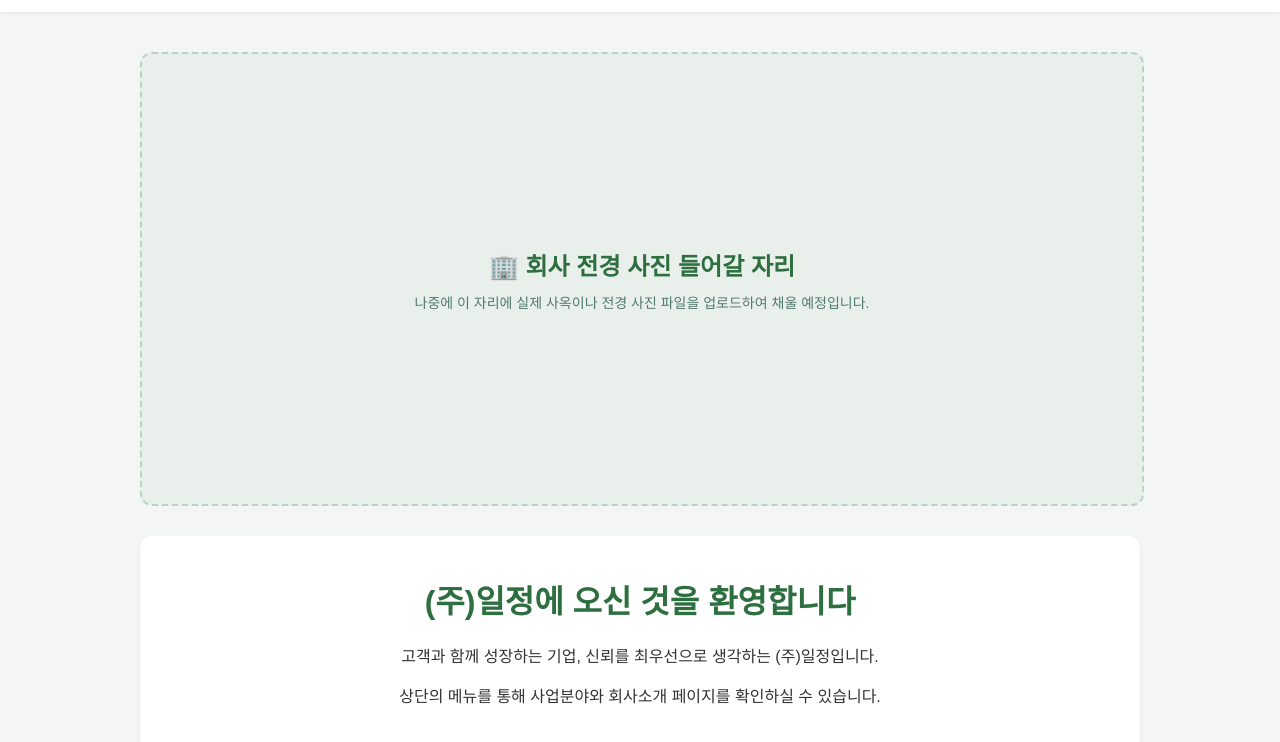
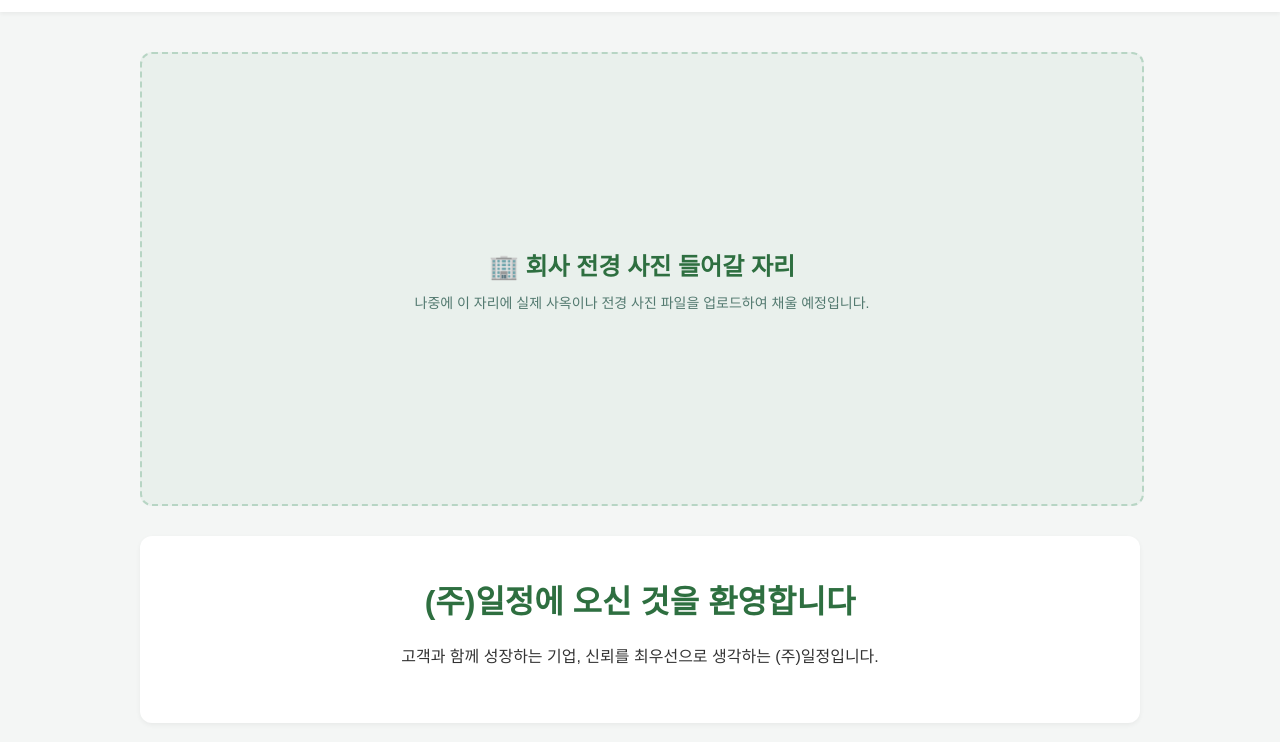
Before and after one commit to ysmae85/company-website, a plain HTML site: page index.html in a window 1280 px wide. Shown: the part 56-798 px from the top of the page. Drawn offline with Linux system fonts and the light colour scheme.

Commit message:
Update index.html

```diff
--- a/index.html
+++ b/index.html
@@ -72,7 +72,6 @@
         <div class="content-card" style="text-align: center;">
             <h1>(주)일정에 오신 것을 환영합니다</h1>
             <p>고객과 함께 성장하는 기업, 신뢰를 최우선으로 생각하는 (주)일정입니다.</p>
-            <p>상단의 메뉴를 통해 사업분야와 회사소개 페이지를 확인하실 수 있습니다.</p>
         </div>
 
     </div>
```
